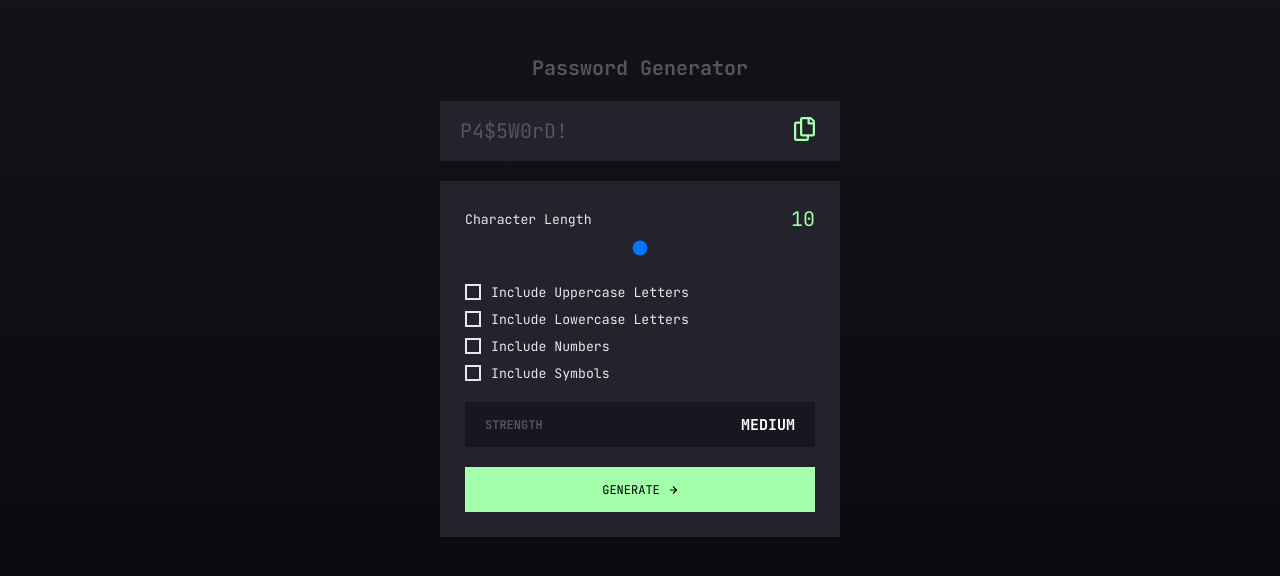
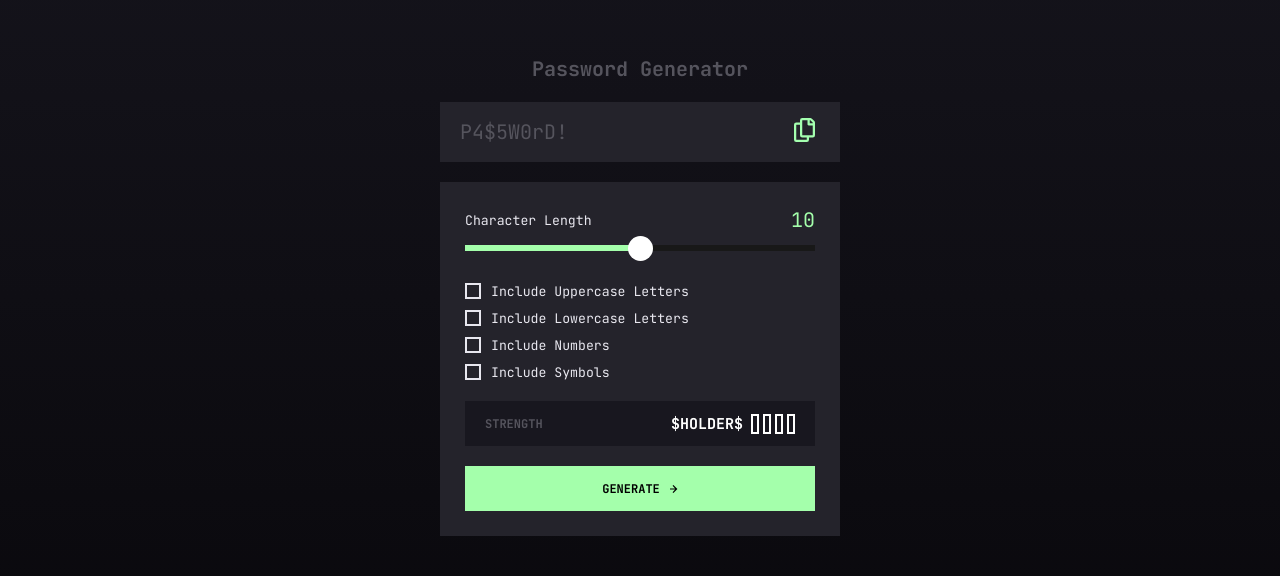
Before and after one commit to Riquelme3m/iJunior-Password-Generator, a React (Vite) app: page / in a window 1280 px wide. Shown: the part 104-680 px from the top of the page. Built offline with nearby package versions, Linux system fonts and the light colour scheme.

Commit message:
Finalização da estilização
Estilização do input range e adição dos blocos para representar a força da senha.

```diff
--- a/src/App.jsx
+++ b/src/App.jsx
@@ -1,6 +1,6 @@
 import Password from "./components/Password"
 import Length from "./components/Length";
-import Checkbox from "./components/Checkbox";  // Note a mudança de Checkboxes para Checkbox
+import Checkbox from "./components/Checkbox";
 import Generate from "./components/Generate";
 import Strength from "./components/Strength";
 
@@ -23,13 +23,7 @@ function App() {
 
         <Strength />
 
-        <button id="generate">
-          GENERATE
-          <svg class="arrow-right" width="8" height="8"
-            xmlns="http://www.w3.org/2000/svg" viewBox="0 0 12 12">
-            <path d="m5.106 12 6-6-6-6-1.265 1.265 3.841 3.84H.001v1.79h7.681l-3.841 3.84z"/>
-          </svg>
-        </button>
+        <Generate />
       </div>
     </div>
   )
--- a/src/components/Generate.css
+++ b/src/components/Generate.css
@@ -1,6 +1,7 @@
 #generate {
     background-color: rgb(164 255 171);
     color: black;
+    font-weight: bold;
     width: 100%;
     height: 45px;
     padding: 10px 0;
@@ -9,6 +10,7 @@
     align-items: center;
     justify-content: center;
     gap: 10px;
+    cursor: pointer;
 
     & img {
         width: 12px;
--- a/src/components/Length.css
+++ b/src/components/Length.css
@@ -22,11 +22,42 @@ input[type="range"] {
     -moz-appearance: none;
     appearance: none;
     width: 100%;
-    height: 8px;
-    background: linear-gradient(to right, var(--strong) 0%, var(--black) 0%);
+    height: 6px;
+    background: rgb(24, 24, 24);
     outline: none;
-    border-radius: 4px;
     overflow: visible;
     position: relative;
     margin: 12px 0;
+    background-image: linear-gradient(rgb(164 255 171), rgb(164 255 171));
+    background-size: calc((100% - 18px) * var(--ratio)) 100%;
+    background-repeat: no-repeat;
 }
+
+input[type="range"]::-webkit-slider-thumb {
+    -webkit-appearance: none;
+    width: 25px;
+    height: 25px;
+    background: white;
+    border-radius: 50%;
+    cursor: pointer;
+    position: relative;
+    z-index: 2;
+}
+
+input[type="range"]::-moz-range-thumb {
+    width: 25px;
+    height: 25px;
+    background: white;
+    border-radius: 50%;
+    cursor: pointer;
+    border: none;
+}
+input[type="range"]::-webkit-slider-thumb:hover {
+    border: 2px solid rgb(164 255 171);
+    background: black;
+}
+
+input[type="range"]::-moz-range-thumb:hover {
+    border: 2px solid rgb(164 255 171);
+    background: black;
+}
--- a/src/components/Length.jsx
+++ b/src/components/Length.jsx
@@ -3,11 +3,27 @@ import "./Length.css"
 
 const Length = () => {
     const [length, setLength] = useState(10);
+
+    const handleChange = (e) => {
+        const value = e.target.value;
+        setLength(value);
+        const ratio = (value - e.target.min) / (e.target.max - e.target.min);
+        e.target.style.setProperty('--ratio', ratio);
+    }
+
     return (
         <div className="character-container">
             <label htmlFor="length">Character Length</label>
             <p>{length}</p>
-            <input type="range" id="length" min="0" max="20" value={length} onChange={(e) => setLength(e.target.value)} />
+            <input
+                type="range"
+                id="length"
+                min="0"
+                max="20"
+                value={length}
+                onChange={handleChange}
+                style={{ '--ratio': 0.5 }}
+            />
         </div>
     )
 }
--- a/src/components/Password.css
+++ b/src/components/Password.css
@@ -19,6 +19,7 @@
 #copy {
     border: none;
     background-color: transparent;
+    cursor: pointer;
 }
 
 .container-password svg {
--- a/src/components/Password.jsx
+++ b/src/components/Password.jsx
@@ -4,7 +4,7 @@ import "./Password.css"
 const Password = () => {
     return (
         <div className="container-password">
-            <p>P4$5W0rD!</p>
+            <p id='password'>P4$5W0rD!</p>
             <button id="copy">
                 <svg width="21" height="24"
                     xmlns="http://www.w3.org/2000/svg">
--- a/src/components/Strength.css
+++ b/src/components/Strength.css
@@ -16,6 +16,23 @@
     }
 }
 
+#strength-data {
+    display: flex;
+    flex-direction: row;
+    gap: 8px;
+}
+
 .blocks {
-
+    display: flex;
+    flex-direction: row;
+    gap: 4px;
 }
+.blocks div{
+    display: flex;
+    flex-direction: row;
+    gap: 5px;
+    box-sizing: border-box;
+    height: 20px;
+    width: 8px;
+    border: 2px solid white;
+}
--- a/src/components/Strength.jsx
+++ b/src/components/Strength.jsx
@@ -5,8 +5,8 @@ const Strength = () => {
     return (
         <div className="container-strength">
             <h2>STRENGTH</h2>
-            <div>
-                <h1>MEDIUM</h1>
+            <div id='strength-data'>
+                <h1>$HOLDER$</h1>
                 <div className='blocks'>
                     <div id='1'></div>
                     <div id='2'></div>
```
Also changed, not shown: 1 other file (tests, documents, lock files or other folders).
